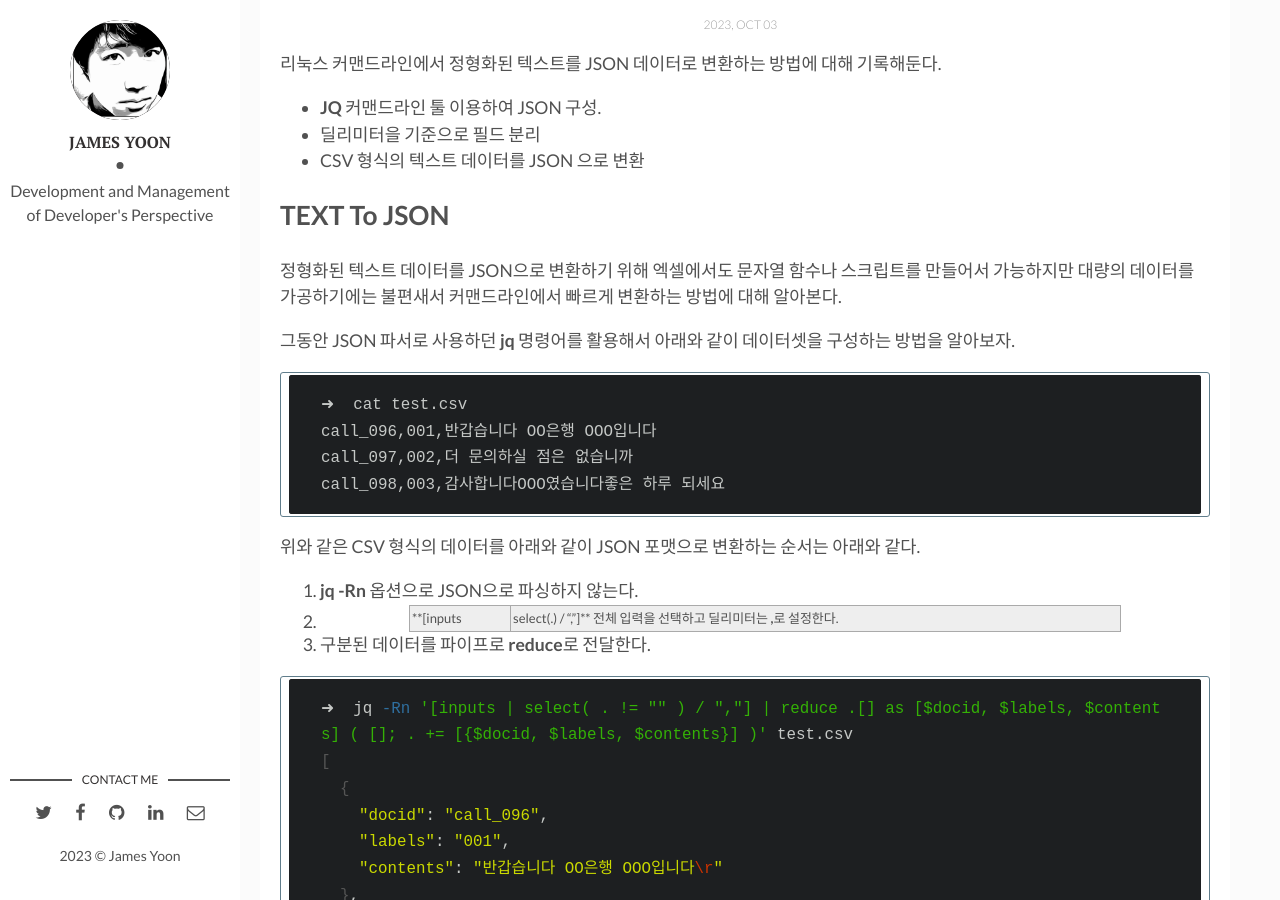
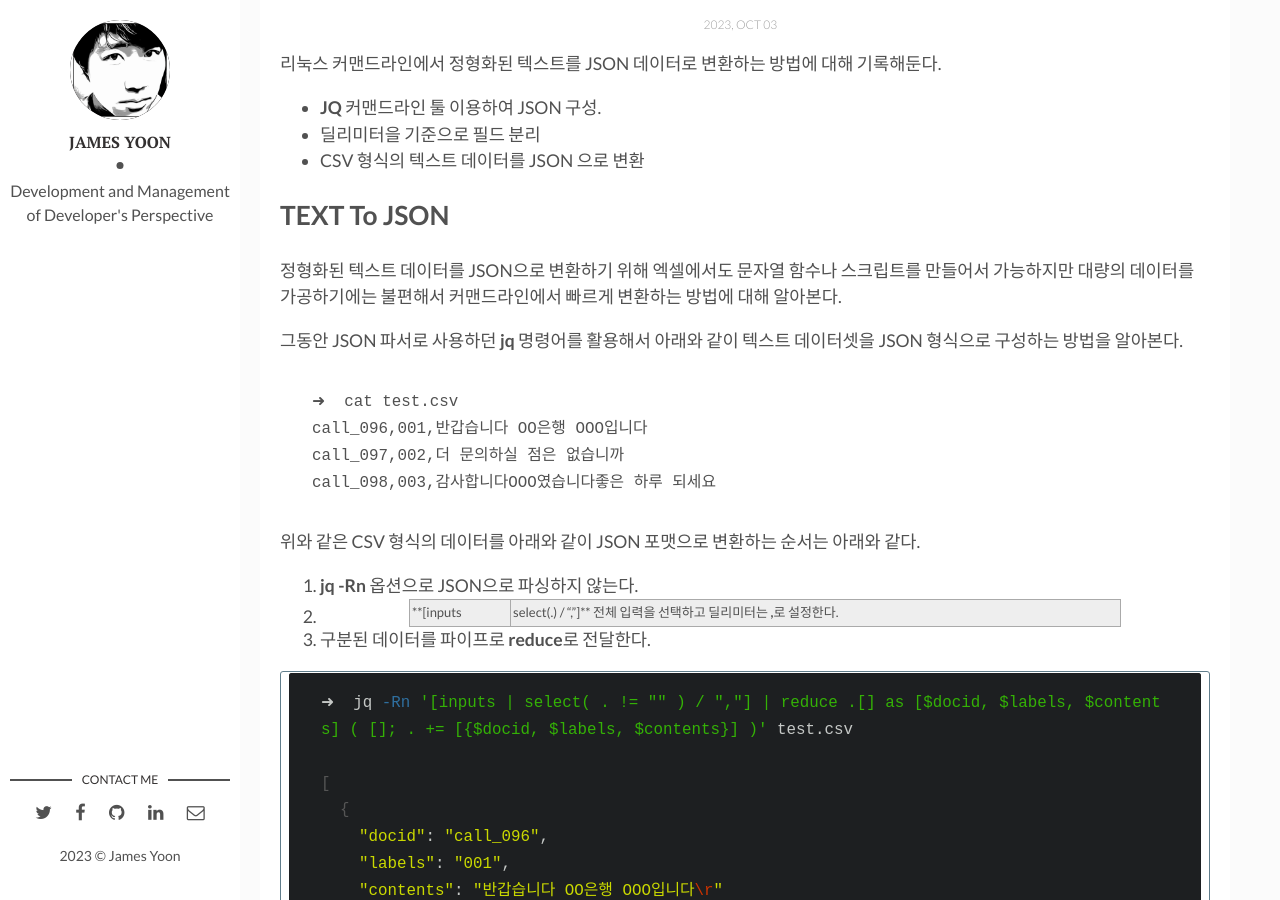
Before and after one commit to butteryoon/butteryoon.github.io, a Jekyll site: the page built from _posts/2023-09-19-jq.md, in a window 1280 px wide and 900 px high, scrolled down 590 px. Built offline with Jekyll 4.4.1, drawn with Linux system fonts in a browser that asks for light colours; comment, search, counter and statistics services are not loaded.

Commit message:
오타 수정

````diff
--- a/_posts/2023-09-19-jq.md
+++ b/_posts/2023-09-19-jq.md
@@ -19,11 +19,11 @@ categories: tools
 
 ## TEXT To JSON
 
-정형화된 텍스트 데이터를 JSON으로 변환하기 위해 엑셀에서도 문자열 함수나 스크립트를 만들어서 가능하지만 대량의 데이터를 가공하기에는 불편새서 커맨드라인에서 빠르게 변환하는 방법에 대해 알아본다.
+정형화된 텍스트 데이터를 JSON으로 변환하기 위해 엑셀에서도 문자열 함수나 스크립트를 만들어서 가능하지만 대량의 데이터를 가공하기에는 불편해서 커맨드라인에서 빠르게 변환하는 방법에 대해 알아본다.
 
-그동안 JSON 파서로 사용하던 **jq** 명령어를 활용해서 아래와 같이 데이터셋을 구성하는 방법을 알아보자.
+그동안 JSON 파서로 사용하던 **jq** 명령어를 활용해서 아래와 같이 텍스트 데이터셋을 JSON 형식으로 구성하는 방법을 알아본다.
 
-```text
+```csv
 ➜  cat test.csv
 call_096,001,반갑습니다 OO은행 OOO입니다
 call_097,002,더 문의하실 점은 없습니까
@@ -38,6 +38,7 @@ call_098,003,감사합니다OOO였습니다좋은 하루 되세요
 
 ```bash
 ➜  jq -Rn '[inputs | select( . != "" ) / ","] | reduce .[] as [$docid, $labels, $contents] ( []; . += [{$docid, $labels, $contents}] )' test.csv
+
 [
   {
     "docid": "call_096",
@@ -61,6 +62,7 @@ call_098,003,감사합니다OOO였습니다좋은 하루 되세요
 
 ```bash
 ➜  scripts jq -Rn 'reduce (inputs | select(.) / ",") as [$docid, $labels, $content] ({}; .[$docid] += [{$labels, $content}])' test.csv
+
 {
   "call_096": [
     {
````
